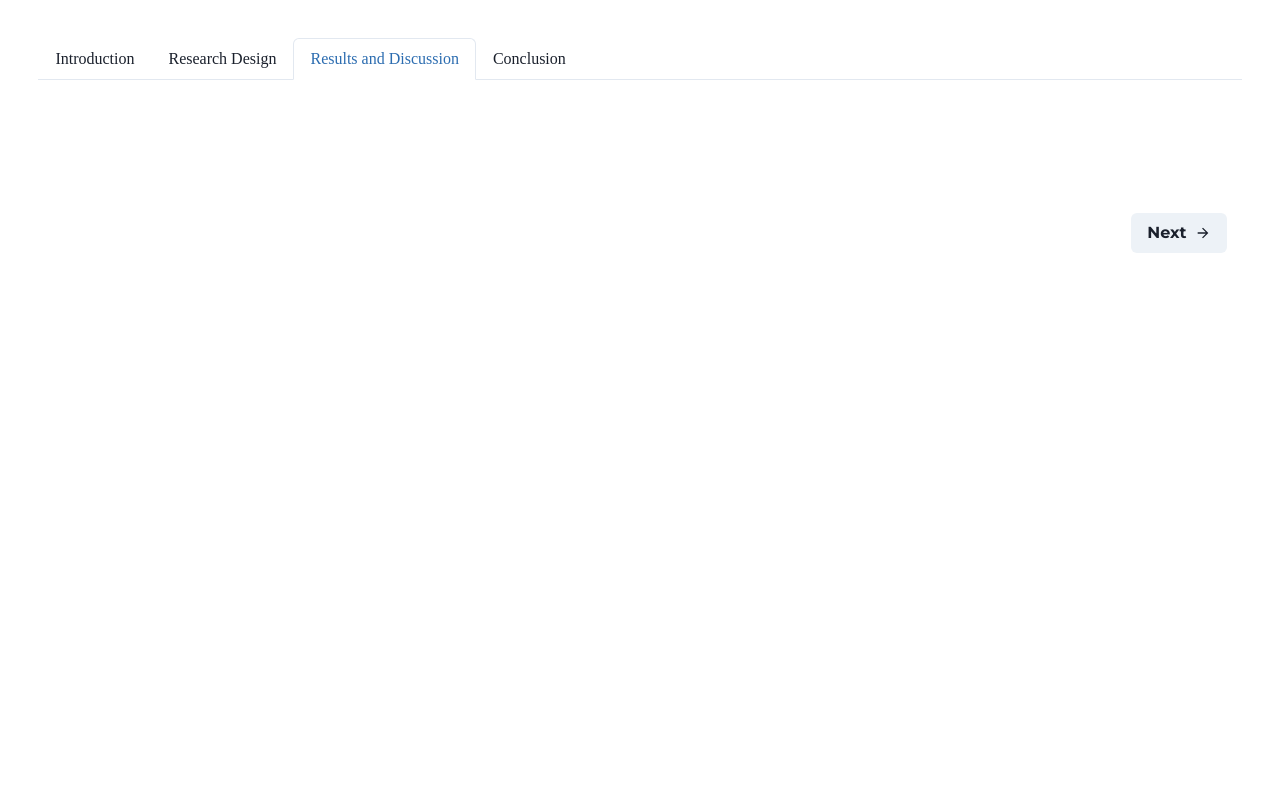
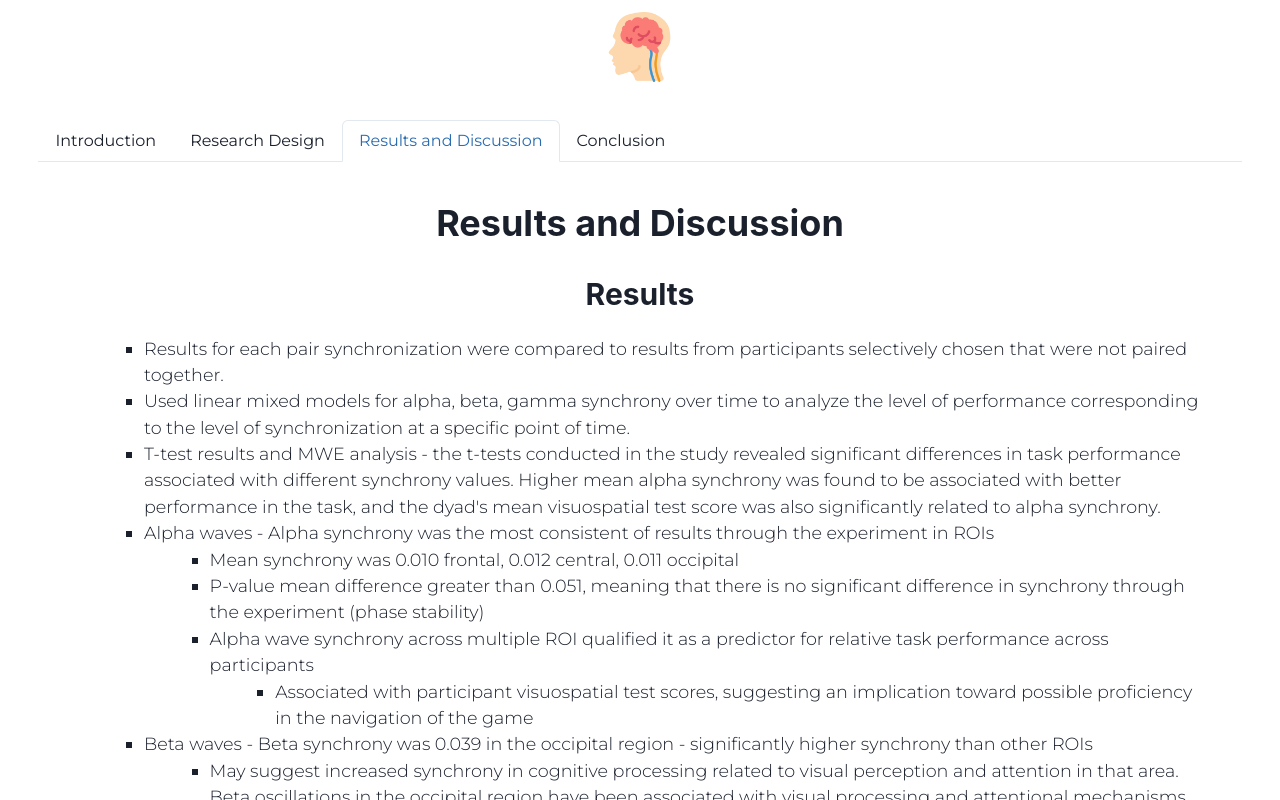
Before and after one commit to myung03/psyc365, a React (Create React App) app: page / in a window 1280 px wide. Both pictures are taken after a click on the tab "Results and Discussion". Shown: the top 800 px of the page. Built offline with nearby package versions, Linux system fonts and the light colour scheme.

Commit message:
added results and part of conclusion

```diff
--- a/src/components/conclusion.jsx
+++ b/src/components/conclusion.jsx
@@ -1,6 +1,6 @@
 import React from 'react'
 import { useState, useEffect } from 'react'
-import { Heading, Text, Button } from '@chakra-ui/react'
+import { Heading, Text, Button, UnorderedList, ListItem } from '@chakra-ui/react'
 import { ArrowForwardIcon, ArrowBackIcon } from '@chakra-ui/icons'
 import { Page } from './export'
 
@@ -28,16 +28,29 @@ const Conclusion = ({curr}) => {
   const renderContent = () => {
     if (page === 0) {
       return <>
-        <Heading title="Conclusion" center={true} className='head'/>
+        <Heading as='h2' size='lg' textAlign='center' marginTop='30px'>Critique</Heading>
+        <UnorderedList marginTop="24px">
+          <ListItem>Volunteers were recruited through email lists and social media in pairs of friends or romantic couples among students of the University of Helsinki and others interested in participating in the study. The social closeness the participants had with each other, as well as mostly coming from the same background (i.e. attending the same university) could have a unique effect on inter-brain synchronization and not be representative of broader, more varied relationships, thus limiting the generalizability of the study.</ListItem>
+          <ListItem>2 pairs were discarded due to EEG malfunction, indiciating other possible sources of systematic error
+            <UnorderedList>
+              <ListItem>Recorded deviations included performance value reflecting longer duration than actual EEG data</ListItem>
+            </UnorderedList>
+          </ListItem>
+        </UnorderedList>
         </>
+    } else if (page == 1) {
+      return <>
+        <Heading as='h2' size='lg' textAlign='center' marginTop='30px'>Final Thoughts</Heading>
+      </>
     }
   }
 
   return (
     <>
-    <section className='page'>
+      <section className='page'>
+        <Heading as='h1' size='xl' textAlign='center'>Conclusion</Heading>
         {renderContent()}
-        </section>
+      </section>
       {page > 0 && <Button leftIcon={<ArrowBackIcon/>} className='back' onClick={() => setPage(page - 1)}>Back</Button>}
       {page < 1 && <Button rightIcon={<ArrowForwardIcon/>} className='next' onClick={() => setPage(page + 1)}>Next</Button>}
     </>
--- a/src/components/home.jsx
+++ b/src/components/home.jsx
@@ -1,10 +1,11 @@
 import React, { useState } from 'react'
-import { Tabs, TabList, TabPanels, Tab, TabPanel } from '@chakra-ui/react'
+import { Heading, Tabs, TabList, TabPanels, Tab, TabPanel } from '@chakra-ui/react'
 import '../styles/Manual.css'
 import { Intro } from './export'
 import { Methods } from './export'
 import { Results } from './export'
 import { Conclusion } from './export'
+import brain from '../images/brain.png'
 
 const Home = () => {
   const [curr, setCurr] = useState(-1)
@@ -14,6 +15,7 @@ const Home = () => {
   }
     return (
       <>
+      <img src={brain} className="center" />
       <Tabs size='md' variant='enclosed' className='tabs'>
       <TabList className='headers'>
         <Tab onClick={() => onPageChange(0)}>Introduction</Tab>
--- a/src/components/results.jsx
+++ b/src/components/results.jsx
@@ -1,6 +1,6 @@
 import React from 'react'
 import { useState, useEffect } from 'react'
-import { Heading, Text, Button } from '@chakra-ui/react'
+import { Heading, Text, Button, UnorderedList, ListItem } from '@chakra-ui/react'
 import { ArrowForwardIcon, ArrowBackIcon } from '@chakra-ui/icons'
 import { Page } from './export'
 
@@ -28,14 +28,41 @@ const Results = ({curr}) => {
   const renderContent = () => {
     if (page === 0) {
       return <>
-        <Heading title="Results and Discussion" center={true} className='head'/>
+        <Heading as='h2' size='lg' textAlign='center' marginTop='30px'>Results</Heading>
+        <UnorderedList marginTop="24px">
+          <ListItem>Results for each pair synchronization were compared to results from participants selectively chosen that were not paired together.</ListItem>
+          <ListItem>Used linear mixed models for alpha, beta, gamma synchrony over time to analyze the level of performance corresponding to the level of synchronization at a specific point of time.</ListItem>
+          <ListItem>T-test results and MWE analysis - the t-tests conducted in the study revealed significant differences in task performance associated with different synchrony values. Higher mean alpha synchrony was found to be associated with better performance in the task, and the dyad's mean visuospatial test score was also significantly related to alpha synchrony.</ListItem>
+          <ListItem>Alpha waves - Alpha synchrony was the most consistent of results through the experiment in ROIs
+            <UnorderedList>
+              <ListItem>Mean synchrony was 0.010 frontal, 0.012 central, 0.011 occipital</ListItem>
+              <ListItem>P-value mean difference greater than 0.051, meaning that there is no significant difference in synchrony through the experiment (phase stability)</ListItem>
+              <ListItem>Alpha wave synchrony across multiple ROI qualified it as a predictor for relative task performance across participants
+                <UnorderedList>
+                  <ListItem>Associated with participant visuospatial test scores, suggesting an implication toward possible proficiency in the navigation of the game</ListItem>
+                </UnorderedList>
+              </ListItem>
+            </UnorderedList>
+          </ListItem>
+          <ListItem>Beta waves - Beta synchrony was 0.039 in the occipital region - significantly higher synchrony than other ROIs
+            <UnorderedList>
+              <ListItem>May suggest increased synchrony in cognitive processing related to visual perception and attention in that area. Beta oscillations in the occipital region have been associated with visual processing and attentional mechanisms</ListItem>
+            </UnorderedList>
+          </ListItem>
+          <ListItem>Gamma waves - Mena gamma synchrony is highest in the occipital region (0.009), significant levels of synchrony in central compared to frontal ROI</ListItem>
+        </UnorderedList>
         </>
+    } else if (page == 1) {
+      return <>
+        <Heading as='h2' size='lg' textAlign='center' marginTop='30px'>Discussion</Heading>
+      </>
     }
   }
 
   return (
     <>
-    <section className='page'>
+      <section className='page'>
+        <Heading as='h1' size='xl' textAlign='center'>Results and Discussion</Heading>
         {renderContent()}
         </section>
       {page > 0 && <Button leftIcon={<ArrowBackIcon/>} className='back' onClick={() => setPage(page - 1)}>Back</Button>}
--- a/src/styles/Manual.css
+++ b/src/styles/Manual.css
@@ -2,7 +2,7 @@
 
 
 .headers {
-    font-family: 'Beckman';
+    font-family: 'Montserrat';
     margin: 3%;
     margin-bottom: 1%;
 }
@@ -53,6 +53,15 @@
     margin-left: 3%;
     float: left;
     margin-top: 0px;
+}
+
+.center {
+    display: block;
+    margin-top: 12px;
+    margin-left: auto;
+    margin-right: auto;
+    width: 50%;
+    width: 70px;
 }
 
 
```
Also changed, not shown: src/images/brain.png (added).
